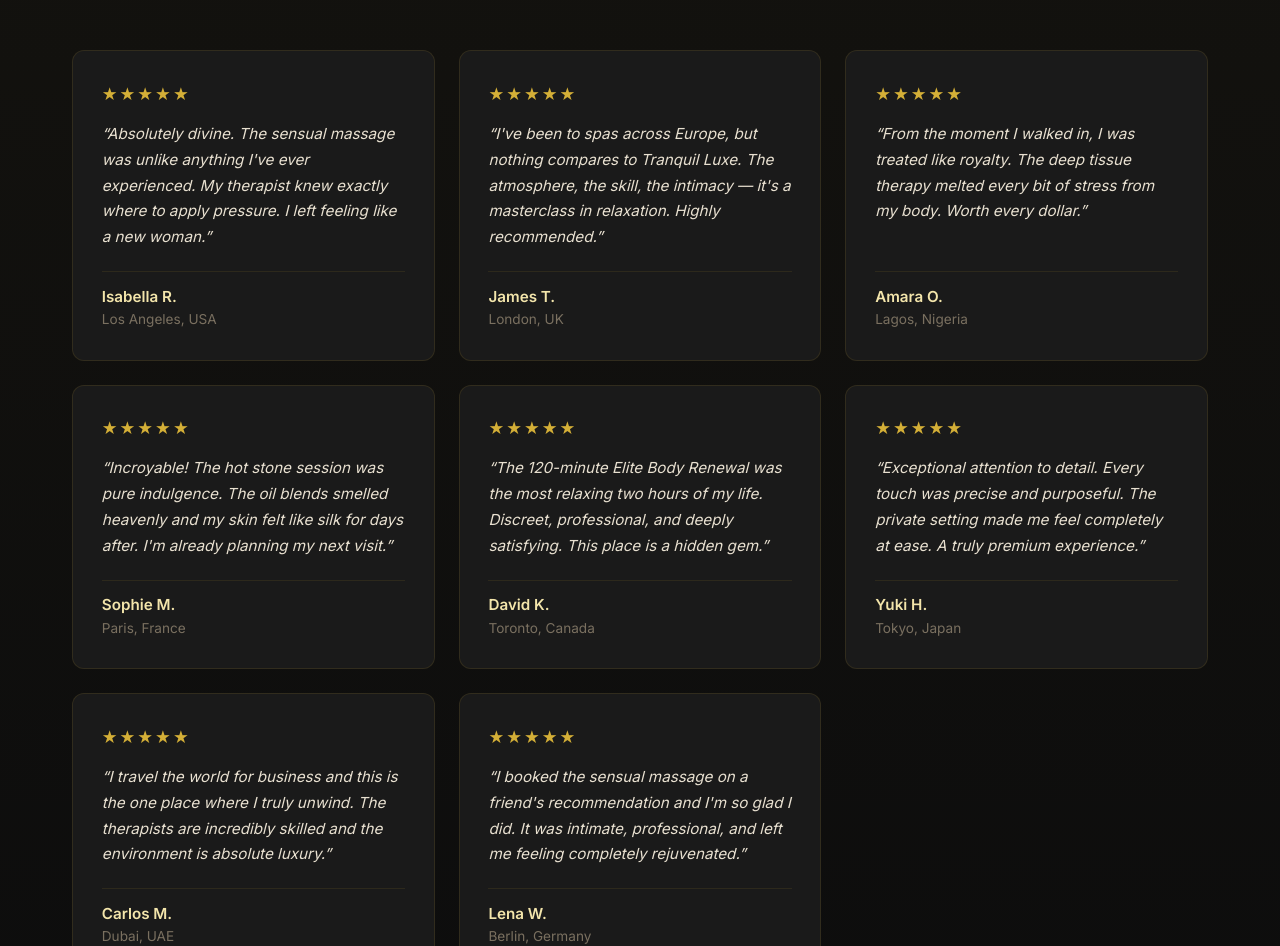
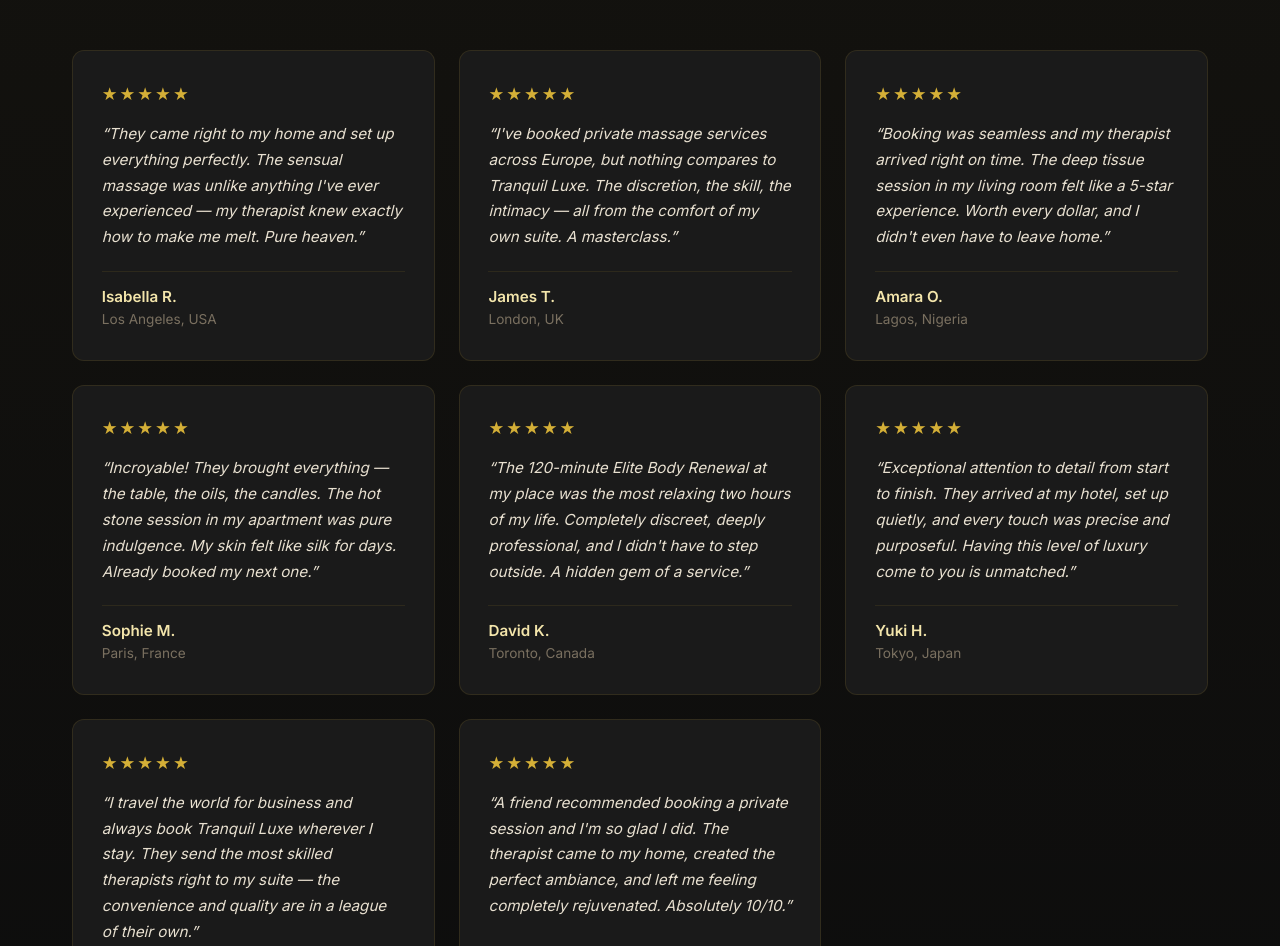
Before and after one commit to xod3/tranquil-luxe, a Next.js app: page / in a window 1280 px wide. Shown: the part 1466-2412 px from the top of the page. Built offline with nearby package versions, Linux system fonts and the light colour scheme; a web font is replaced by a local one.

Commit message:
fix: Rewrite reviews to reflect private sessions and home services

```diff
--- a/src/app/page.tsx
+++ b/src/app/page.tsx
@@ -86,14 +86,14 @@ export default function Home() {
           </p>
           <div style={{ display: 'grid', gridTemplateColumns: 'repeat(auto-fill, minmax(280px, 1fr))', gap: '1.5rem' }}>
             {[
-              { name: "Isabella R.", location: "Los Angeles, USA", stars: 5, text: "Absolutely divine. The sensual massage was unlike anything I've ever experienced. My therapist knew exactly where to apply pressure. I left feeling like a new woman." },
-              { name: "James T.", location: "London, UK", stars: 5, text: "I've been to spas across Europe, but nothing compares to Tranquil Luxe. The atmosphere, the skill, the intimacy — it's a masterclass in relaxation. Highly recommended." },
-              { name: "Amara O.", location: "Lagos, Nigeria", stars: 5, text: "From the moment I walked in, I was treated like royalty. The deep tissue therapy melted every bit of stress from my body. Worth every dollar." },
-              { name: "Sophie M.", location: "Paris, France", stars: 5, text: "Incroyable! The hot stone session was pure indulgence. The oil blends smelled heavenly and my skin felt like silk for days after. I'm already planning my next visit." },
-              { name: "David K.", location: "Toronto, Canada", stars: 5, text: "The 120-minute Elite Body Renewal was the most relaxing two hours of my life. Discreet, professional, and deeply satisfying. This place is a hidden gem." },
-              { name: "Yuki H.", location: "Tokyo, Japan", stars: 5, text: "Exceptional attention to detail. Every touch was precise and purposeful. The private setting made me feel completely at ease. A truly premium experience." },
-              { name: "Carlos M.", location: "Dubai, UAE", stars: 5, text: "I travel the world for business and this is the one place where I truly unwind. The therapists are incredibly skilled and the environment is absolute luxury." },
-              { name: "Lena W.", location: "Berlin, Germany", stars: 5, text: "I booked the sensual massage on a friend's recommendation and I'm so glad I did. It was intimate, professional, and left me feeling completely rejuvenated." }
+              { name: "Isabella R.", location: "Los Angeles, USA", stars: 5, text: "They came right to my home and set up everything perfectly. The sensual massage was unlike anything I've ever experienced — my therapist knew exactly how to make me melt. Pure heaven." },
+              { name: "James T.", location: "London, UK", stars: 5, text: "I've booked private massage services across Europe, but nothing compares to Tranquil Luxe. The discretion, the skill, the intimacy — all from the comfort of my own suite. A masterclass." },
+              { name: "Amara O.", location: "Lagos, Nigeria", stars: 5, text: "Booking was seamless and my therapist arrived right on time. The deep tissue session in my living room felt like a 5-star experience. Worth every dollar, and I didn't even have to leave home." },
+              { name: "Sophie M.", location: "Paris, France", stars: 5, text: "Incroyable! They brought everything — the table, the oils, the candles. The hot stone session in my apartment was pure indulgence. My skin felt like silk for days. Already booked my next one." },
+              { name: "David K.", location: "Toronto, Canada", stars: 5, text: "The 120-minute Elite Body Renewal at my place was the most relaxing two hours of my life. Completely discreet, deeply professional, and I didn't have to step outside. A hidden gem of a service." },
+              { name: "Yuki H.", location: "Tokyo, Japan", stars: 5, text: "Exceptional attention to detail from start to finish. They arrived at my hotel, set up quietly, and every touch was precise and purposeful. Having this level of luxury come to you is unmatched." },
+              { name: "Carlos M.", location: "Dubai, UAE", stars: 5, text: "I travel the world for business and always book Tranquil Luxe wherever I stay. They send the most skilled therapists right to my suite — the convenience and quality are in a league of their own." },
+              { name: "Lena W.", location: "Berlin, Germany", stars: 5, text: "A friend recommended booking a private session and I'm so glad I did. The therapist came to my home, created the perfect ambiance, and left me feeling completely rejuvenated. Absolutely 10/10." }
             ].map((review, i) => (
               <div key={i} style={{
                 background: '#1A1A1A',
```
